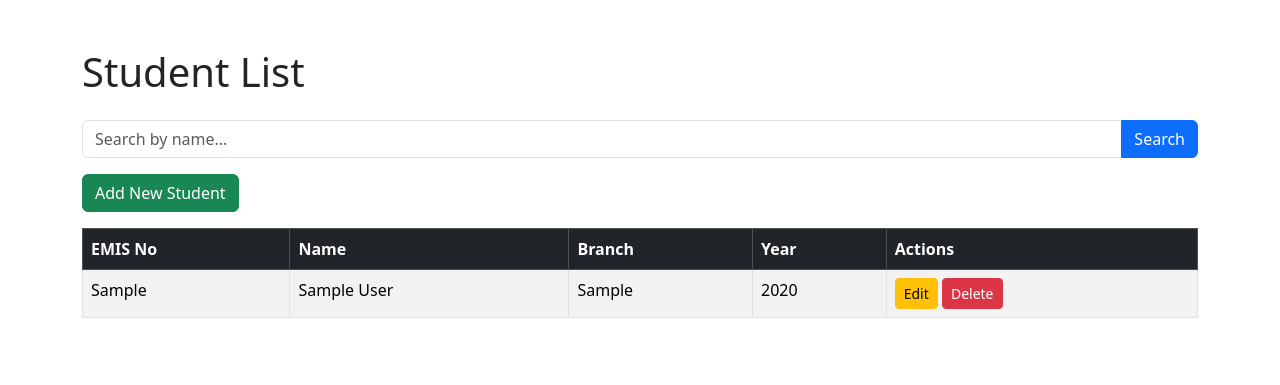
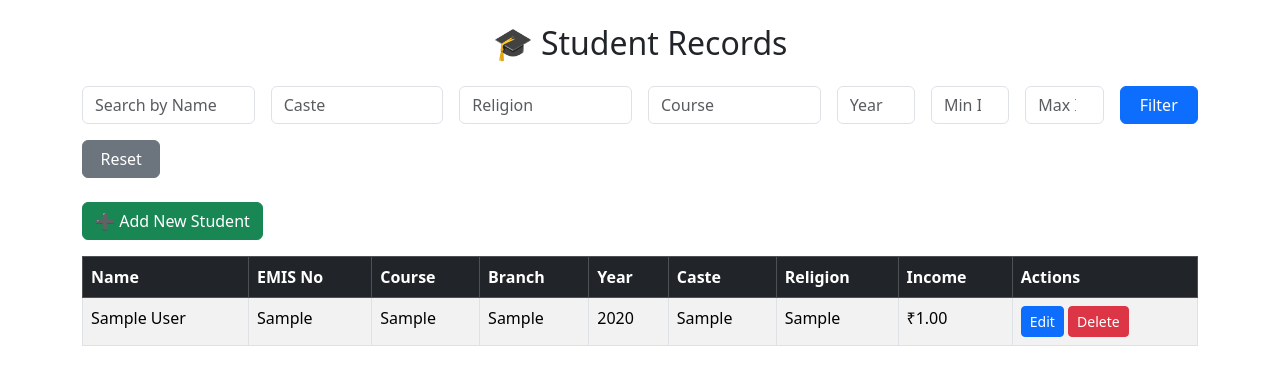
Before and after one commit to O-l-i-v-i-a/Student-Data-Manager, a Django app: page /students/ in a window 1280 px wide. Shown: the top 385 px of the page. Run offline with Django 5.2, Linux system fonts and the light colour scheme; tables that the repository leaves empty hold one stand-in row (values such as "Sample post").

Commit message:
Added Filter option

```diff
--- a/students/templates/students/student_list.html
+++ b/students/templates/students/student_list.html
@@ -1,54 +1,99 @@
+{% load static %}
 <!DOCTYPE html>
-<html lang="en">
+<html>
 <head>
   <meta charset="UTF-8">
-  <meta name="viewport" content="width=device-width, initial-scale=1.0">
-  <title>Student List</title>
+  <title>Student Records</title>
   <link href="https://cdn.jsdelivr.net/npm/bootstrap@5.3.1/dist/css/bootstrap.min.css" rel="stylesheet">
 </head>
-<body>
-<div class="container mt-5">
-  <h1 class="mb-4">Student List</h1>
+<body class="p-4">
+<div class="container">
 
-  <!-- Search Form -->
-  <form method="get" class="mb-3">
-    <div class="input-group">
-      <input type="text" name="q" class="form-control" placeholder="Search by name..." value="{{ request.GET.q }}">
-      <button class="btn btn-primary" type="submit">Search</button>
+  <h2 class="mb-4 text-center">🎓 Student Records</h2>
+
+  <!-- Filter Form -->
+  <form method="get" class="row g-3 mb-4">
+
+    <div class="col-md-2">
+      <input type="text" name="q" value="{{ name_query }}" class="form-control" placeholder="Search by Name">
     </div>
+
+    <div class="col-md-2">
+      <input type="text" name="caste" value="{{ caste_query }}" class="form-control" placeholder="Caste">
+    </div>
+
+    <div class="col-md-2">
+      <input type="text" name="religion" value="{{ religion_query }}" class="form-control" placeholder="Religion">
+    </div>
+
+    <div class="col-md-2">
+      <input type="text" name="course" value="{{ course_query }}" class="form-control" placeholder="Course">
+    </div>
+
+    <div class="col-md-1">
+      <input type="number" name="year_of_study" value="{{ year_query }}" class="form-control" placeholder="Year">
+    </div>
+
+    <div class="col-md-1">
+      <input type="number" name="min_income" value="{{ min_income }}" class="form-control" placeholder="Min Income">
+    </div>
+
+    <div class="col-md-1">
+      <input type="number" name="max_income" value="{{ max_income }}" class="form-control" placeholder="Max Income">
+    </div>
+
+    <div class="col-md-1 d-grid">
+      <button type="submit" class="btn btn-primary">Filter</button>
+    </div>
+
+    <div class="col-md-1 d-grid">
+      <a href="{% url 'student_list' %}" class="btn btn-secondary">Reset</a>
+    </div>
+
   </form>
 
-  <a href="{% url 'student_create' %}" class="btn btn-success mb-3">Add New Student</a>
+  <!-- Add Student Button -->
+  <a href="{% url 'student_create' %}" class="btn btn-success mb-3">➕ Add New Student</a>
 
-  <table class="table table-striped table-bordered">
+  <!-- Student Table -->
+  <table class="table table-bordered table-striped">
     <thead class="table-dark">
       <tr>
+        <th>Name</th>
         <th>EMIS No</th>
-        <th>Name</th>
+        <th>Course</th>
         <th>Branch</th>
         <th>Year</th>
+        <th>Caste</th>
+        <th>Religion</th>
+        <th>Income</th>
         <th>Actions</th>
       </tr>
     </thead>
     <tbody>
       {% for student in students %}
       <tr>
+        <td>{{ student.name }}</td>
         <td>{{ student.emis_no }}</td>
-        <td>{{ student.name }}</td>
+        <td>{{ student.course }}</td>
         <td>{{ student.branch }}</td>
         <td>{{ student.year_of_study }}</td>
+        <td>{{ student.caste }}</td>
+        <td>{{ student.religion }}</td>
+        <td>₹{{ student.annual_income }}</td>
         <td>
-          <a href="{% url 'student_update' student.pk %}" class="btn btn-sm btn-warning">Edit</a>
+          <a href="{% url 'student_update' student.pk %}" class="btn btn-sm btn-primary">Edit</a>
           <a href="{% url 'student_delete' student.pk %}" class="btn btn-sm btn-danger">Delete</a>
         </td>
       </tr>
       {% empty %}
       <tr>
-        <td colspan="5" class="text-center">No students found.</td>
+        <td colspan="9" class="text-center text-muted">No students found.</td>
       </tr>
       {% endfor %}
     </tbody>
   </table>
+
 </div>
 </body>
 </html>
--- a/students/views.py
+++ b/students/views.py
@@ -7,12 +7,44 @@ from .forms import StudentForm  # We'll create this next
 
 # List all students
 def student_list(request):
-    query = request.GET.get('q')
-    if query:
-        students = Student.objects.filter(name__icontains=query)
-    else:
-        students = Student.objects.all()
-    return render(request, 'students/student_list.html', {'students': students})
+    students = Student.objects.all()
+
+    # Get filter inputs from GET parameters
+    name_query = request.GET.get('q', '')  # existing search by name
+    caste_query = request.GET.get('caste', '')
+    religion_query = request.GET.get('religion', '')
+    course_query = request.GET.get('course', '')
+    year_query = request.GET.get('year_of_study', '')
+    min_income = request.GET.get('min_income', '')
+    max_income = request.GET.get('max_income', '')
+
+    # Apply filters
+    if name_query:
+        students = students.filter(name__icontains=name_query)
+    if caste_query:
+        students = students.filter(caste__icontains=caste_query)
+    if religion_query:
+        students = students.filter(religion__icontains=religion_query)
+    if course_query:
+        students = students.filter(course__icontains=course_query)
+    if year_query:
+        students = students.filter(year_of_study=year_query)
+    if min_income:
+        students = students.filter(annual_income__gte=min_income)
+    if max_income:
+        students = students.filter(annual_income__lte=max_income)
+
+    context = {
+        'students': students,
+        'name_query': name_query,
+        'caste_query': caste_query,
+        'religion_query': religion_query,
+        'course_query': course_query,
+        'year_query': year_query,
+        'min_income': min_income,
+        'max_income': max_income,
+    }
+    return render(request, 'students/student_list.html', context)
 
 # Create student
 def student_create(request):
```
Also changed, not shown: students/templates/students/student_form.html (+21 -0 lines).
